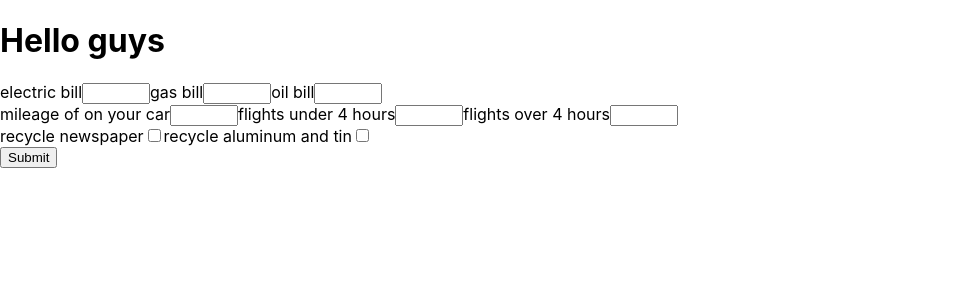
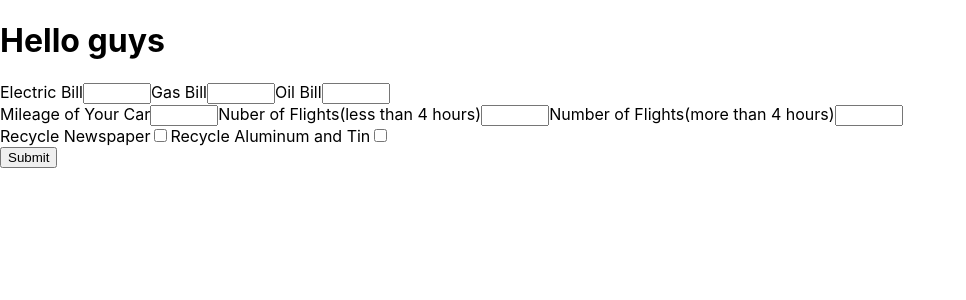
Before and after one commit to RekaKovacs93/CO2-Calculator, a React (Create React App) app in the folder client/: page / in a window 1280 px wide. Shown: the top 300 px of the page, without its empty margins (0-966 px from the left). Built offline with nearby package versions, Linux system fonts and the light colour scheme.

Commit message:
checkbox error fixed

```diff
--- a/client/src/components/MetersForm.js
+++ b/client/src/components/MetersForm.js
@@ -53,17 +53,28 @@ const MetersForm = ({addTrackingData}) => {
     //     setTinRecycle(event.target.checked)
     // }
 
-    const handeOnChange = (evt) => {
+    const handleOnChange = (evt) => {
         const newSubmitedData = Object.assign({}, submitedData);
         newSubmitedData[evt.target.name] = evt.target.value;
         setSubmitedData(newSubmitedData)
     }
 
+    const handleOnChangeCheckbox = (evt) =>{
+        const newSubmitedData = Object.assign({}, submitedData);
+        if (evt.target.checked){
+            newSubmitedData[evt.target.name] = true;
+            setSubmitedData(newSubmitedData)
+        }else {
+            newSubmitedData[evt.target.name] = false;
+            setSubmitedData(newSubmitedData)
+        }
+    }
+
     //handle the submit event, it sends all values to container to create an object
     const handleSubmit = (event) =>{
         event.preventDefault()
-        // postTracker(submitedData)
-        // .then((data) => {addTrackingData(data)})
+        postTracker(submitedData)
+        .then((data) => {addTrackingData(data)})
 
         setSubmitedData(initialObj)
         // creatInstance(electric, gas, oil, mileage, flightUnder, flightOver, newspaperRecycle, tinRecycle)
@@ -73,26 +84,26 @@ const MetersForm = ({addTrackingData}) => {
     return (
         <form onSubmit = {handleSubmit}>
             <div>
-                <label htmlFor = "electric" >electric bill</label>
-                <input onChange = {handeOnChange} type = 'number' value = {submitedData.electricBill}  id = "electric" name = "electricBill" style={{width: sizeInput}}/>
-                <label htmlFor = "gas" >gas bill</label>
-                <input type = "number" value = {submitedData.gasBill} onChange = {handeOnChange} id = "gas" name="gasBill" style={{width: sizeInput}}/>
-                <label htmlFor = "oil">oil bill</label>
-                <input type = "number" value = {submitedData.oilBill} onChange = {handeOnChange} id = "oil" name="oilBill" style={{width: sizeInput}}/>
+                <label htmlFor = "electric" >Electric Bill</label>
+                <input onChange = {handleOnChange} type = 'number' value = {submitedData.electricBill}  id = "electric" name = "electricBill" style={{width: sizeInput}}/>
+                <label htmlFor = "gas" >Gas Bill</label>
+                <input type = "number" value = {submitedData.gasBill} onChange = {handleOnChange} id = "gas" name="gasBill" style={{width: sizeInput}}/>
+                <label htmlFor = "oil">Oil Bill</label>
+                <input type = "number" value = {submitedData.oilBill} onChange = {handleOnChange} id = "oil" name="oilBill" style={{width: sizeInput}}/>
             </div>
             <div>
-                <label htmlFor = "mileage">mileage of on your car</label>
-                <input type = "number" value = {submitedData.carMileage} onChange = {handeOnChange} id = "mileage" name="carMileage" style={{width: sizeInput}}/>
-                <label htmlFor = "flightUnder" >flights under 4 hours</label>
-                <input type = "number" value = {submitedData.flightUnder} onChange = {handeOnChange} id = "flightUnder" name="flightUnder" style={{width: sizeInput}}/>
-                <label htmlFor = "flightOver" >flights over 4 hours</label>
-                <input type = "number" value = {submitedData.flightOver} onChange = {handeOnChange} id = "flightOver" name="flightOver" style={{width: sizeInput}}/>
+                <label htmlFor = "mileage">Mileage of Your Car</label>
+                <input type = "number" value = {submitedData.carMileage} onChange = {handleOnChange} id = "mileage" name="carMileage" style={{width: sizeInput}}/>
+                <label htmlFor = "flightUnder" >Nuber of Flights(less than 4 hours)</label>
+                <input type = "number" value = {submitedData.flightUnder} onChange = {handleOnChange} id = "flightUnder" name="flightUnder" style={{width: sizeInput}}/>
+                <label htmlFor = "flightOver" >Number of Flights(more than 4 hours)</label>
+                <input type = "number" value = {submitedData.flightOver} onChange = {handleOnChange} id = "flightOver" name="flightOver" style={{width: sizeInput}}/>
             </div>
             <div>
-                <label htmlFor = "newspaper">recycle newspaper</label>
-                <input type = "checkbox" id = "newspaper" onChange = {handeOnChange} value = {submitedData.recyclePaper} checked = {submitedData.recyclePaper} name="recyclePaper" />
-                <label htmlFor = "tin" >recycle aluminum and tin</label>
-                <input type = "checkbox" id = "tin" onChange = {handeOnChange} value = {submitedData.recycleAluminium} checked = {submitedData.recycleAluminium} name="recycleAluminium" />
+                <label htmlFor = "newspaper">Recycle Newspaper</label>
+                <input type = "checkbox" id = "newspaper" onChange = {handleOnChangeCheckbox} value = {submitedData.recyclePaper} checked = {submitedData.recyclePaper} name="recyclePaper" />
+                <label htmlFor = "tin" >Recycle Aluminum and Tin</label>
+                <input type = "checkbox" id = "tin" onChange = {handleOnChangeCheckbox} value = {submitedData.recycleAluminium} checked = {submitedData.recycleAluminium} name="recycleAluminium" />
             </div>
             <input type = "submit" value = "Submit" />
         </form>
```
